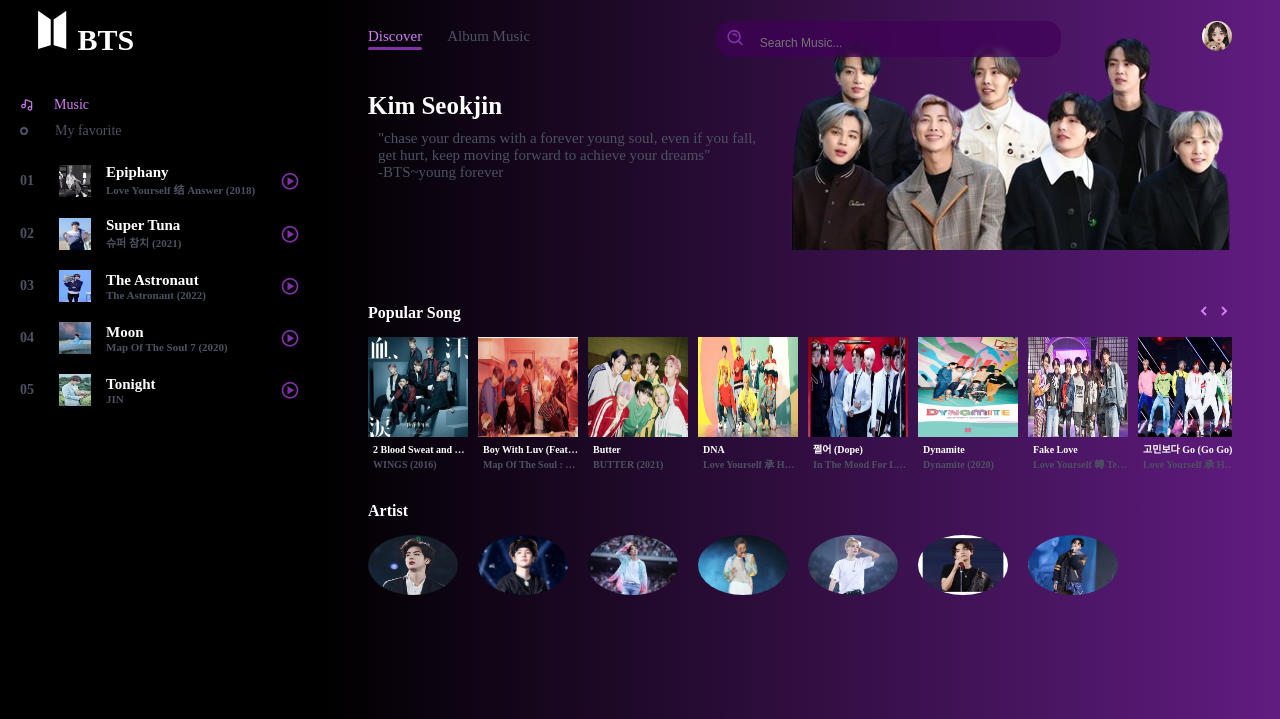
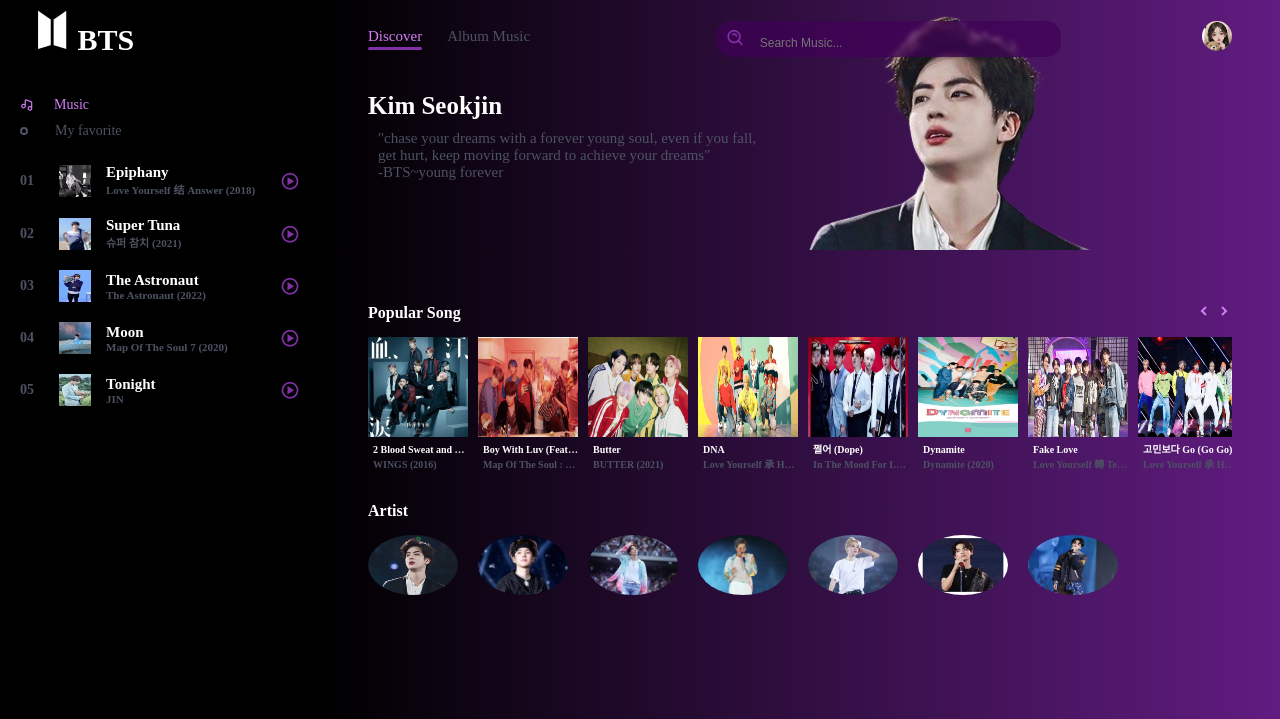
Before and after one commit to nunaprameswari/Ujian, a Django app: page /seokjin in a window 1280 px wide. Shown: the top 719 px of the page. Run offline with Django 4.2, Linux system fonts and the light colour scheme.

Commit message:
tmbah file img dan perubahan pada html seokjin

```diff
--- a/army/templates/seokjin.html
+++ b/army/templates/seokjin.html
@@ -8,6 +8,11 @@
     <link rel="stylesheet" href="{% static 'css/style_music.css' %}">
     <link href='https://unpkg.com/boxicons@2.1.4/css/boxicons.min.css' rel='stylesheet'>
     <title>Army</title>
+    <style>
+        header .song_side::before {
+    background: url('./static/img/jin.png');
+}
+    </style>
 </head>
 
 
```
Also changed, not shown: static/img/jin.png (added).
